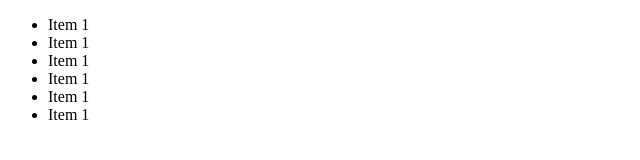
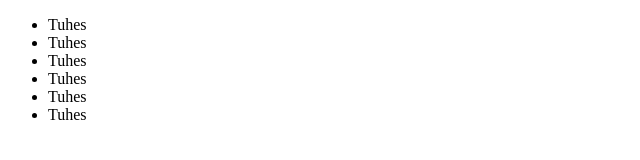
Before and after one commit to iLavruk/theyurkovskiy.github.io, a plain HTML site: page second.html in a window 1280 px wide. Shown: the full height of the page, 0-640 px from the left. Drawn offline with Linux system fonts and the light colour scheme.

Commit message:
fixed bug on main page

```diff
--- a/second.html
+++ b/second.html
@@ -7,12 +7,12 @@
 </head>
 <body>
     <ul>
-        <li>Item 1</li>
-        <li>Item 1</li>
-        <li>Item 1</li>
-        <li>Item 1</li>
-        <li>Item 1</li>
-        <li>Item 1</li>
+        <li>Tuhes</li>
+        <li>Tuhes</li>
+        <li>Tuhes</li>
+        <li>Tuhes</li>
+        <li>Tuhes</li>
+        <li>Tuhes</li>
     </ul>
 </body>
 </html>
```
Also changed, not shown: index.html (+1 -1 lines).
